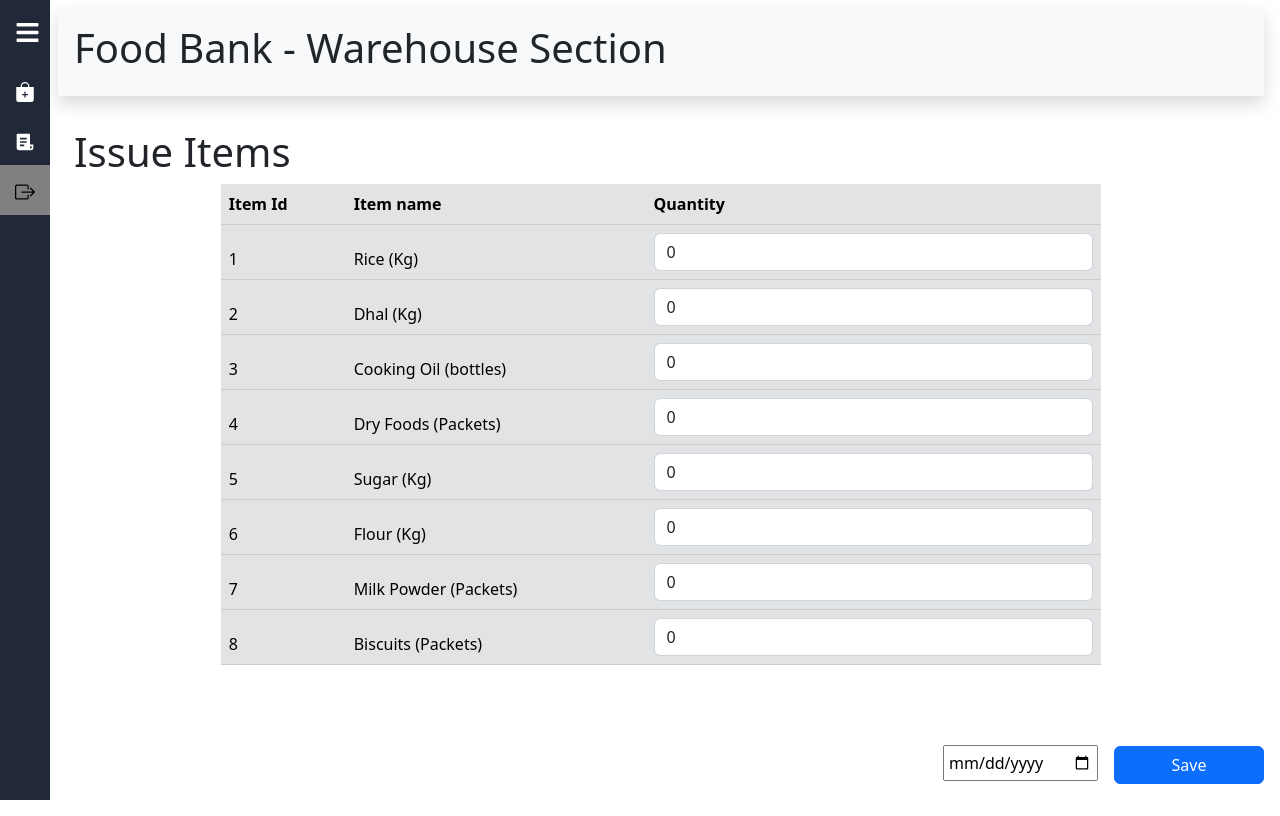
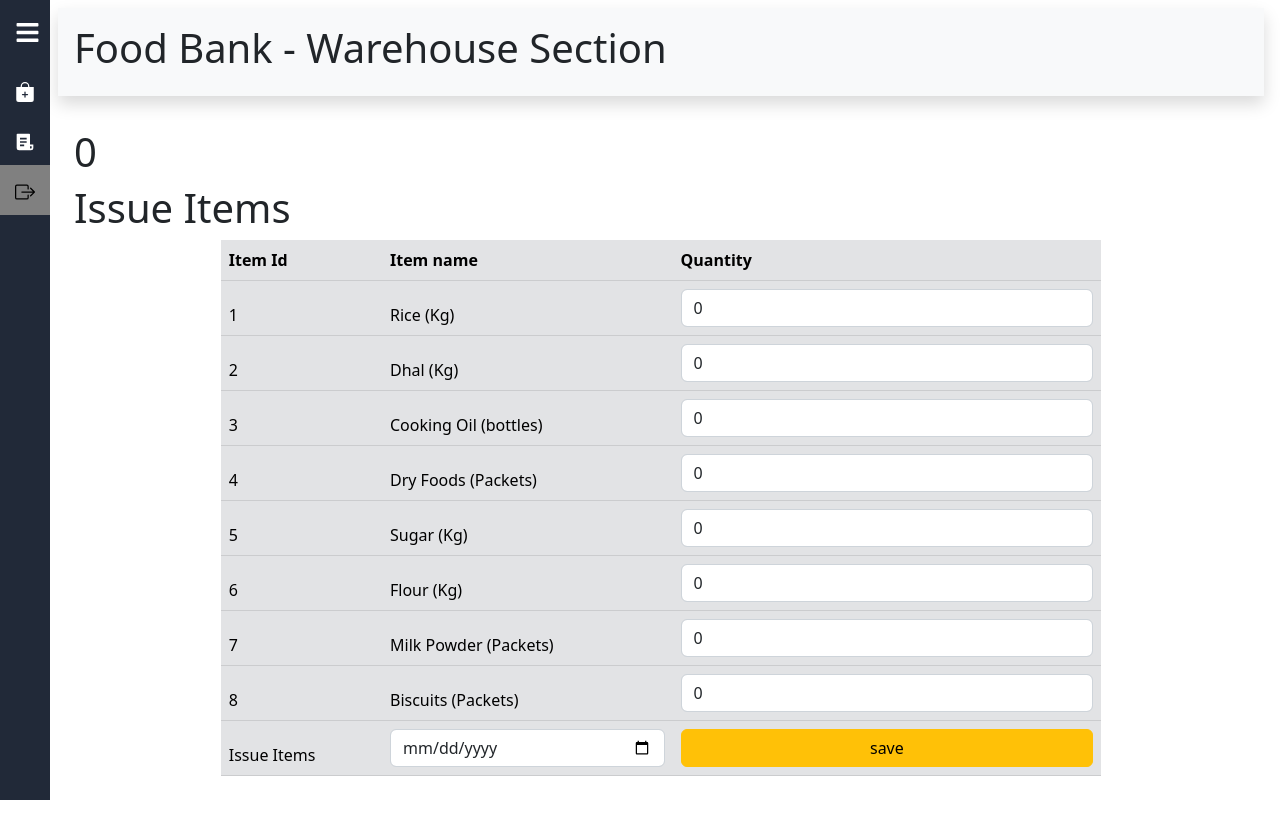
Before and after one commit to Shalinda99/FoodBank-Admin, a React (Create React App) app: page /IssueItems in a window 1280 px wide. Built offline with nearby package versions, Linux system fonts and the light colour scheme; no server answers; the HTML template or start-up script is replaced by a standard one.

Commit message:
warehouse 13

```diff
--- a/src/PackingSection/AddPackages.jsx
+++ b/src/PackingSection/AddPackages.jsx
@@ -126,6 +126,7 @@ if (Object.keys(errors).length === 0) {
   try {
     const type1ID = 101;
     const type1NewQuantity = type1Quantity;
+    console.log(type1NewQuantity);
 
     const type2ID = 102;
     const type2NewQuantity = type2Quantity;
--- a/src/warehouse/AddItems.jsx
+++ b/src/warehouse/AddItems.jsx
@@ -13,35 +13,55 @@ const AddItems = () => {
 
 
   useEffect(() => {
-    async function fetchQuantities() {
-      try {
-        const responses = await Promise.all([
-          fetch('/ItemDetails/1/quantity'),
-          fetch('/ItemDetails/2/quantity'),
-          fetch('/ItemDetails/3/quantity'),
-          fetch('/ItemDetails/4/quantity'),
-          fetch('/ItemDetails/5/quantity'),
-          fetch('/ItemDetails/6/quantity'),
-          fetch('/ItemDetails/7/quantity'),
-          fetch('/ItemDetails8/quantity')
-        ]);
+    axios
+      .get("http://localhost:8080/packedPackages/viewPackedPackages")
+      .then((response) => {
 
-        const quantities = await Promise.all(responses.map(response => response.json()));
-        setItem1(quantities[0]);
 
-        setItem2(quantities[1]);
-        setItem3(quantities[2]);
-        setItem4(quantities[3]);
-        setItem5(quantities[4]);
-        setItem6(quantities[5]);
-        setItem7(quantities[6]);
-        setItem8(quantities[7]);
-      } catch (error) {
-        console.error('Error while fetching quantities:', error);
-      }
-    }
 
-    fetchQuantities();
+        axios
+          .get("http://localhost:8080/ItemDetails/1/quantity")
+          .then((quantityResponse) => setItem1(quantityResponse.data))
+          .catch((error) => console.log(error));
+
+          axios
+          .get("http://localhost:8080/ItemDetails/2/quantity")
+          .then((quantityResponse) => setItem2(quantityResponse.data))
+          .catch((error) => console.log(error));
+
+          axios
+          .get("http://localhost:8080/ItemDetails/3/quantity")
+          .then((quantityResponse) => setItem3(quantityResponse.data))
+          .catch((error) => console.log(error));
+
+          axios
+          .get("http://localhost:8080/ItemDetails/4/quantity")
+          .then((quantityResponse) => setItem4(quantityResponse.data))
+          .catch((error) => console.log(error));
+
+          axios
+          .get("http://localhost:8080/ItemDetails/5/quantity")
+          .then((quantityResponse) => setItem5(quantityResponse.data))
+          .catch((error) => console.log(error));
+
+          axios
+          .get("http://localhost:8080/ItemDetails/6/quantity")
+          .then((quantityResponse) => setItem6(quantityResponse.data))
+          .catch((error) => console.log(error));
+
+          axios
+          .get("http://localhost:8080/ItemDetails/7/quantity")
+          .then((quantityResponse) => setItem7(quantityResponse.data))
+          .catch((error) => console.log(error));
+
+          axios
+          .get("http://localhost:8080/ItemDetails/8/quantity")
+          .then((quantityResponse) => setItem8(quantityResponse.data))
+          .catch((error) => console.log(error));
+
+
+      })
+      .catch((error) => console.log(error));
   }, []);
 
   const [date,setDate]=useState("");
@@ -58,43 +78,77 @@ const AddItems = () => {
 
 
 
-  const handleSaveButtonClick = async () => {
+  async function handleSaveButtonClick() {
+
     setItem1(item1 + itemAdd1);
-    setItem2(item2 + itemAdd1);
-    setItem3(item3 + itemAdd1);
-    setItem4(item4 + itemAdd1);
-    setItem5(item5 + itemAdd1);
-    setItem6(item6 + itemAdd1);
-    setItem7(item7 + itemAdd1);
-    setItem8(item8 + itemAdd1);
+    setItem2(item2 + itemAdd2);
+    setItem3(item3 + itemAdd3);
+    setItem4(item4 + itemAdd4);
+    setItem5(item5 + itemAdd5);
+    setItem6(item6 + itemAdd6);
+    setItem7(item7 + itemAdd7);
+    setItem8(item8 + itemAdd8);
 
     try {
+      const type1ID = 1;
+      const type1NewQuantity = item1;
 
-      await axios.put(`http://localhost:8080/ItemDetails/${1}/quantity`, {
-        newQuantity: item1,
+      const type2ID = 2;
+      const type2NewQuantity = item2;
+
+      const type3ID = 3;
+      const type3NewQuantity = item3;
+
+      const type4ID = 4;
+      const type4NewQuantity = item4;
+
+      const type5ID = 5;
+      const type5NewQuantity = item5;
+
+      const type6ID = 6;
+      const type6NewQuantity = item6;
+
+      const type7ID = 7;
+      const type7NewQuantity = item7;
+
+      const type8ID = 8;
+      const type8NewQuantity = item8;
+
+
+      // Update the first package type
+      await axios.put(`http://localhost:8080/ItemDetails/${type1ID}/quantity`, {
+        newQuantity: type1NewQuantity,
       });
 
-      await axios.put(`http://localhost:8080/ItemDetails/${2}/quantity`, {
-        newQuantity: item2,
+      await axios.put(`http://localhost:8080/ItemDetails/${type2ID}/quantity`, {
+        newQuantity: type2NewQuantity,
       });
-      await axios.put(`http://localhost:8080/ItemDetails/${3}/quantity`, {
-        newQuantity: item3,
+
+      await axios.put(`http://localhost:8080/ItemDetails/${type3ID}/quantity`, {
+        newQuantity: type3NewQuantity,
       });
-      await axios.put(`http://localhost:8080/ItemDetails/${4}/quantity`, {
-        newQuantity: item4,
+
+      await axios.put(`http://localhost:8080/ItemDetails/${type4ID}/quantity`, {
+        newQuantity: type4NewQuantity,
       });
-      await axios.put(`http://localhost:8080/ItemDetails/${5}/quantity`, {
-        newQuantity: item5,
+
+      await axios.put(`http://localhost:8080/ItemDetails/${type5ID}/quantity`, {
+        newQuantity: type5NewQuantity,
       });
-      await axios.put(`http://localhost:8080/ItemDetails/${6}/quantity`, {
-        newQuantity: item6,
+
+      await axios.put(`http://localhost:8080/ItemDetails/${type6ID}/quantity`, {
+        newQuantity: type6NewQuantity,
       });
-      await axios.put(`http://localhost:8080/ItemDetails/${7}/quantity`, {
-        newQuantity: item7,
+
+      await axios.put(`http://localhost:8080/ItemDetails/${type7ID}/quantity`, {
+        newQuantity: type7NewQuantity,
       });
-      await axios.put(`http://localhost:8080/ItemDetails/${8}/quantity`, {
-        newQuantity: item8,
+
+      await axios.put(`http://localhost:8080/ItemDetails/${type8ID}/quantity`, {
+        newQuantity: type8NewQuantity,
       });
+
+
 
 
 
@@ -187,6 +241,7 @@ const AddItems = () => {
                 onChange={(e)=>setItemAdd8(parseInt(e.target.value))}
                 /> </td>
 
+
               </tr>
 
               <tr>
--- a/src/warehouse/IssueItems.jsx
+++ b/src/warehouse/IssueItems.jsx
@@ -1,5 +1,6 @@
 // import React, { useState } from 'react';
 import React, { useState, useEffect } from "react";
+import axios from "axios";
 
 const IssueItems = () => {
 
@@ -12,6 +13,8 @@ const IssueItems = () => {
   const [item7,setItem7]=useState(0);
   const [item8,setItem8]=useState(0);
 
+  const [date,setDate]=useState("");
+
   const [itemAdd1,setItemAdd1]=useState(0);
   const [itemAdd2,setItemAdd2]=useState(0);
   const [itemAdd3,setItemAdd3]=useState(0);
@@ -21,9 +24,147 @@ const IssueItems = () => {
   const [itemAdd7,setItemAdd7]=useState(0);
   const [itemAdd8,setItemAdd8]=useState(0);
 
+  useEffect(() => {
+    axios
+      .get("http://localhost:8080/packedPackages/viewPackedPackages")
+      .then((response) => {
+
+
+
+        axios
+          .get("http://localhost:8080/ItemDetails/1/quantity")
+          .then((quantityResponse) => setItem1(quantityResponse.data))
+          .catch((error) => console.log(error));
+
+          axios
+          .get("http://localhost:8080/ItemDetails/2/quantity")
+          .then((quantityResponse) => setItem2(quantityResponse.data))
+          .catch((error) => console.log(error));
+
+          axios
+          .get("http://localhost:8080/ItemDetails/3/quantity")
+          .then((quantityResponse) => setItem3(quantityResponse.data))
+          .catch((error) => console.log(error));
+
+          axios
+          .get("http://localhost:8080/ItemDetails/4/quantity")
+          .then((quantityResponse) => setItem4(quantityResponse.data))
+          .catch((error) => console.log(error));
+
+          axios
+          .get("http://localhost:8080/ItemDetails/5/quantity")
+          .then((quantityResponse) => setItem5(quantityResponse.data))
+          .catch((error) => console.log(error));
+
+          axios
+          .get("http://localhost:8080/ItemDetails/6/quantity")
+          .then((quantityResponse) => setItem6(quantityResponse.data))
+          .catch((error) => console.log(error));
+
+          axios
+          .get("http://localhost:8080/ItemDetails/7/quantity")
+          .then((quantityResponse) => setItem7(quantityResponse.data))
+          .catch((error) => console.log(error));
+
+          axios
+          .get("http://localhost:8080/ItemDetails/8/quantity")
+          .then((quantityResponse) => setItem8(quantityResponse.data))
+          .catch((error) => console.log(error));
+
+
+      })
+      .catch((error) => console.log(error));
+  }, []);
+
+  const handleSaveButtonClick = async () => {
+    setItem1(item1 - itemAdd1);
+    setItem2(item2 - itemAdd2);
+    setItem3(item3 - itemAdd3);
+    setItem4(item4 - itemAdd4);
+    setItem5(item5 - itemAdd5);
+    setItem6(item6 - itemAdd6);
+    setItem7(item7 - itemAdd7);
+    setItem8(item8 - itemAdd8);
+
+    try {
+      const type1ID = 1;
+      const type1NewQuantity = item1;
+      console.log(type1NewQuantity);
+
+      const type2ID = 2;
+      const type2NewQuantity = item2;
+
+      const type3ID = 3;
+      const type3NewQuantity = item3;
+
+      const type4ID = 4;
+      const type4NewQuantity = item4;
+
+      const type5ID = 5;
+      const type5NewQuantity = item5;
+
+      const type6ID = 6;
+      const type6NewQuantity = item6;
+
+      const type7ID = 7;
+      const type7NewQuantity = item7;
+
+      const type8ID = 8;
+      const type8NewQuantity = item8;
+
+
+      // Update the first  type
+      await axios.put(`http://localhost:8080/ItemDetails/${type1ID}/quantity`, {
+        newQuantity: type1NewQuantity,
+      });
+
+      await axios.put(`http://localhost:8080/ItemDetails/${type2ID}/quantity`, {
+        newQuantity: type2NewQuantity,
+      });
+
+      await axios.put(`http://localhost:8080/ItemDetails/${type3ID}/quantity`, {
+        newQuantity: type3NewQuantity,
+      });
+
+      await axios.put(`http://localhost:8080/ItemDetails/${type4ID}/quantity`, {
+        newQuantity: type4NewQuantity,
+      });
+
+      await axios.put(`http://localhost:8080/ItemDetails/${type5ID}/quantity`, {
+        newQuantity: type5NewQuantity,
+      });
+
+      await axios.put(`http://localhost:8080/ItemDetails/${type6ID}/quantity`, {
+        newQuantity: type6NewQuantity,
+      });
+
+      await axios.put(`http://localhost:8080/ItemDetails/${type7ID}/quantity`, {
+        newQuantity: type7NewQuantity,
+      });
+
+      await axios.put(`http://localhost:8080/ItemDetails/${type8ID}/quantity`, {
+        newQuantity: type8NewQuantity,
+      });
+
+
+
+
+
+      //toast.success("Quantities updated successfully!");
+
+
+    } catch (error) {
+      // toast.error("An error occurred while updating the quantities. Please try again later.");
+      console.error(error);
+    }
+
+  };
+
+
 
   return (
     <React.Fragment>
+      <h1>{item1}</h1>
       <h1>Issue Items</h1>
       <div className=" d-flex justify-content-center ">
         <div className="w-75">
@@ -99,25 +240,26 @@ const IssueItems = () => {
                 /> </td>
 
               </tr>
+
+              <tr>
+                <td>Issue Items</td>
+                <td scope="col"><input type="date" className="form-control" value={date}
+                onChange={(e)=>setDate(e.target.value)}
+                /></td>
+
+                <td scope="col">  <button type="submit" class="btn btn-warning me-2 w-100"  onClick={handleSaveButtonClick}>
+                   save
+                  </button></td>
+
+              </tr>
             </thead>
-            <tbody>
 
-                </tbody>
           </table>
 
         </div>
       </div>
 
-      <div className="position-fixed bottom-1 end-0 p-3"></div>
-      <div
-        className="position-fixed bottom-2 end-0 p-3 mb-5 mt-5"
-        style={{ zIndex: "11" }}
-      >
-        <input type="date" className="me-3 p-1" />
-        <button className="btn btn-primary" style={{ width: "150px" }}>
-          Save
-        </button>
-      </div>
+
     </React.Fragment>
   );
 
```
